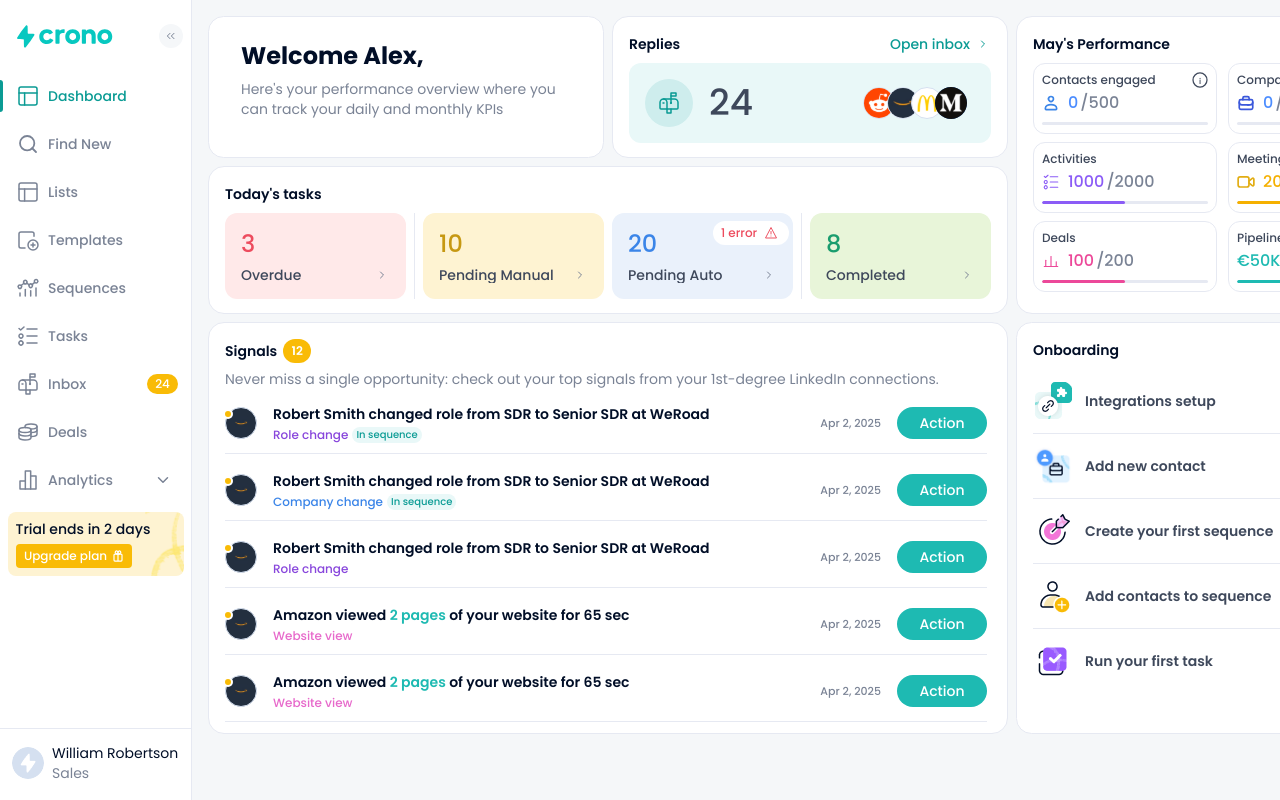
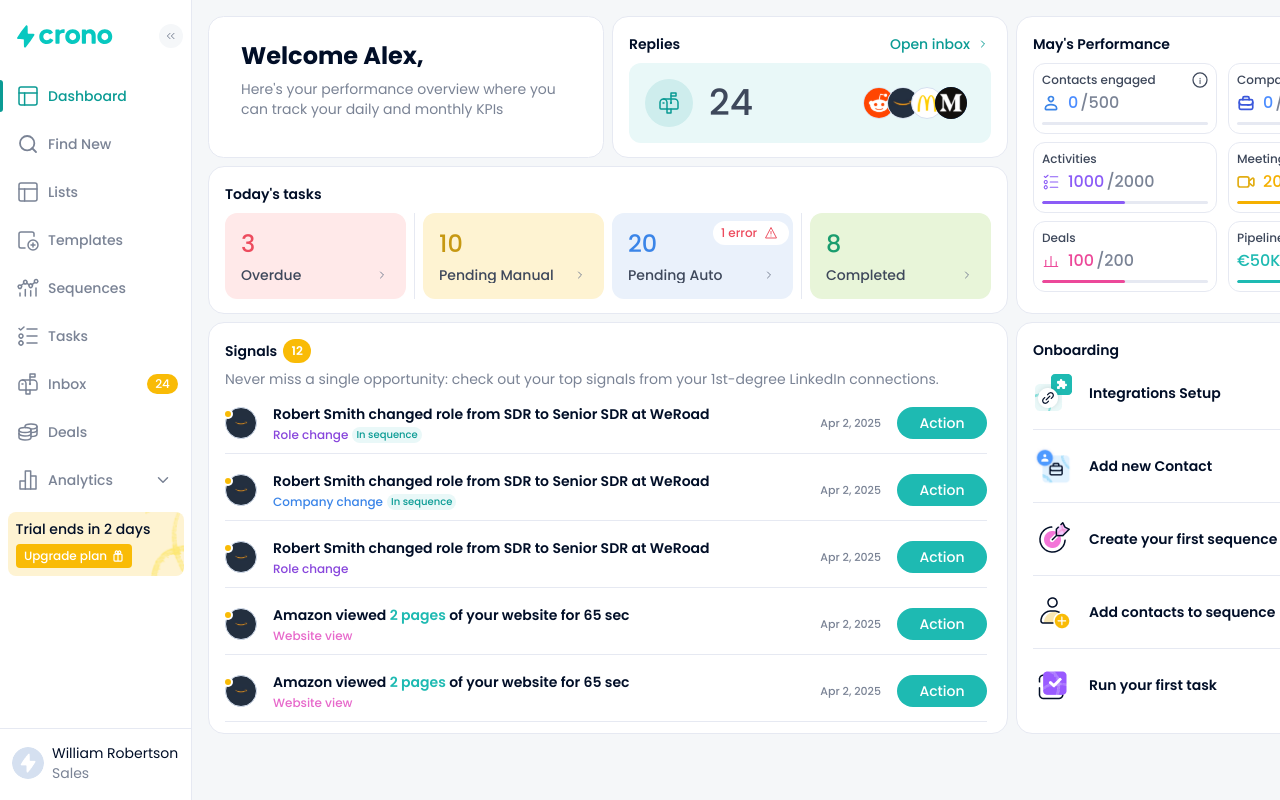
Before and after one commit to gabrielebelloo/crono-dashboard, a React (Vite) app: page /dashboard in a window 1280 px wide. Shown: the top 800 px of the page. Built offline with nearby package versions, Linux system fonts and the light colour scheme.

Commit message:
refactor: update OnboardingItem styling for improved layout and consistency; standardize onboarding item labels

```diff
--- a/src/components/ui/OnboardingItem.tsx
+++ b/src/components/ui/OnboardingItem.tsx
@@ -10,16 +10,17 @@ export default function OnboardingItem({ icon, label, duration, onClick }: Onboa
     <button
       type="button"
       onClick={onClick}
-      className="flex w-full items-center gap-3 py-3 text-left transition-opacity duration-150 hover:opacity-80 cursor-pointer"
+      className="box-border flex h-10 w-[373px] max-w-full shrink-0 cursor-pointer items-center justify-between border-0 bg-transparent py-0 pl-0 pr-2 text-left transition-opacity duration-150 hover:opacity-80 focus-visible:outline-none focus-visible:ring-2 focus-visible:ring-secondary/40 focus-visible:ring-offset-2"
     >
-      <img
-        src={icon}
-        alt=""
-        aria-hidden="true"
-        className="h-10 w-10 shrink-0 rounded-xl object-contain"
-      />
-      <span className="flex-1 text-sm font-semibold text-[#3E485B]">{label}</span>
-      <span className="shrink-0 text-sm font-medium text-gray">{duration}</span>
+      <span className="flex h-10 shrink-0 items-center gap-4">
+        <img src={icon} alt="" aria-hidden="true" className="h-10 w-10 shrink-0 object-contain" />
+        <span className="flex items-center gap-2 text-s2 leading-[22px] text-dark">{label}</span>
+      </span>
+      <span className="flex h-6 min-w-[44px] shrink-0 items-start justify-end">
+        <span className="whitespace-nowrap text-b2 font-normal leading-6 text-gray">
+          {duration}
+        </span>
+      </span>
     </button>
   );
 }
--- a/src/data/onboardingItems.ts
+++ b/src/data/onboardingItems.ts
@@ -8,12 +8,12 @@ import runFirstTask from "../assets/onboarding/run-your-first-task.png";
 export const onboardingItems: OnboardingItemProps[] = [
   {
     icon: integrationsSetup,
-    label: "Integrations setup",
+    label: "Integrations Setup",
     duration: "5 min",
   },
   {
     icon: addNewContact,
-    label: "Add new contact",
+    label: "Add new Contact",
     duration: "5 min",
   },
   {
--- a/src/pages/DashboardPage/DashboardPage.tsx
+++ b/src/pages/DashboardPage/DashboardPage.tsx
@@ -122,11 +122,16 @@ export default function DashboardPage() {
 
         <Card
           headerTitle="Onboarding"
-          className="md:col-span-2 box-border flex w-full min-w-0 flex-col overflow-hidden lg:h-[412px] lg:w-[408px] lg:max-w-[408px] lg:shrink-0"
+          className="md:col-span-2 box-border flex max-h-[60vh] w-full min-w-0 flex-col overflow-hidden !rounded-[16px] lg:max-h-none lg:h-[412px] lg:w-[408px] lg:max-w-[408px] lg:shrink-0"
         >
-          <div className="flex min-h-0 flex-1 flex-col divide-y divide-border overflow-y-auto">
-            {onboardingItems.map((item) => (
-              <OnboardingItem key={item.label} {...item} />
+          <div className="mt-1 flex min-h-0 min-w-0 flex-1 flex-col items-start gap-4 overflow-y-auto">
+            {onboardingItems.map((item, idx) => (
+              <Fragment key={item.label}>
+                <OnboardingItem {...item} />
+                {idx < onboardingItems.length - 1 && (
+                  <div className="h-px w-[373px] max-w-full shrink-0 bg-border" aria-hidden />
+                )}
+              </Fragment>
             ))}
           </div>
         </Card>
```
